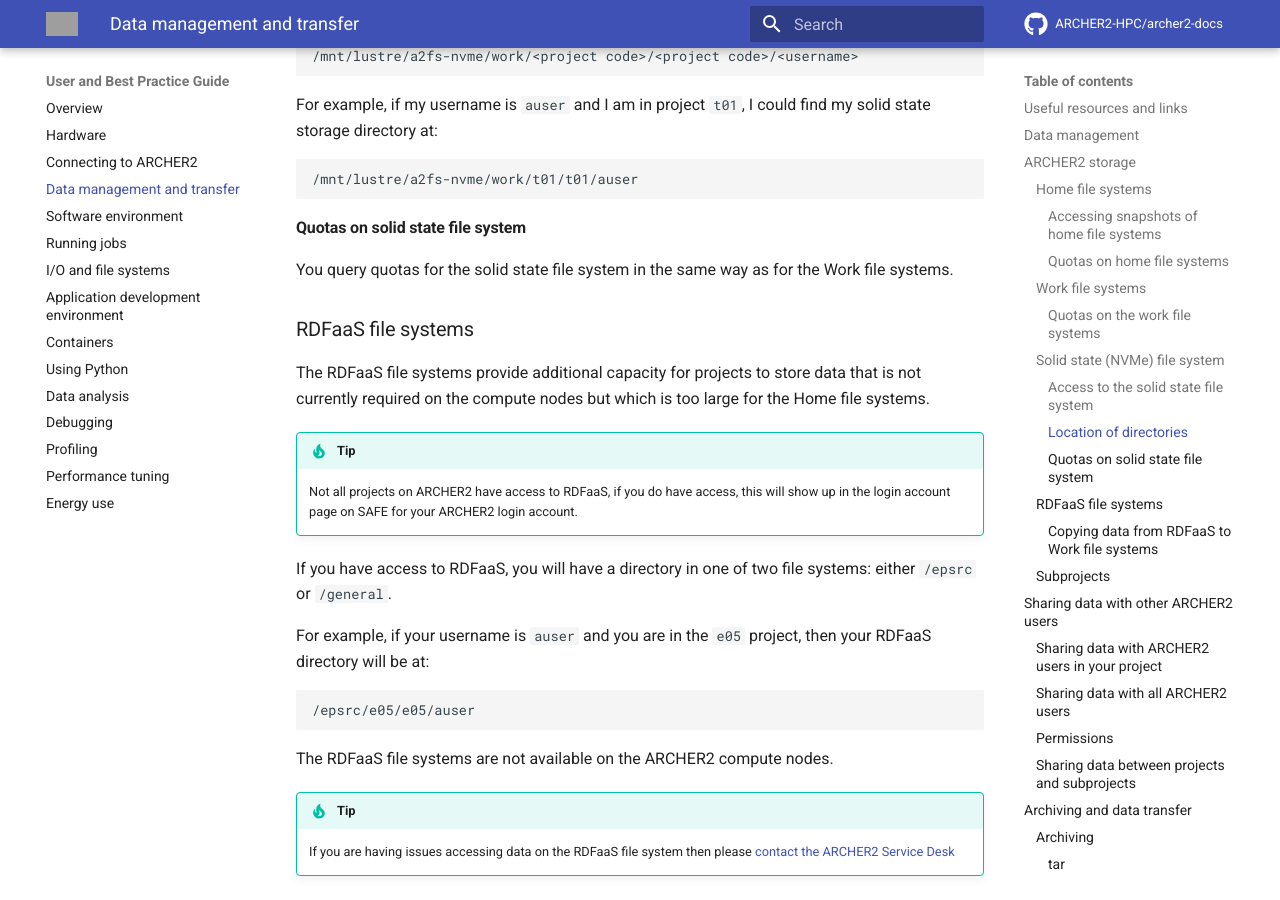
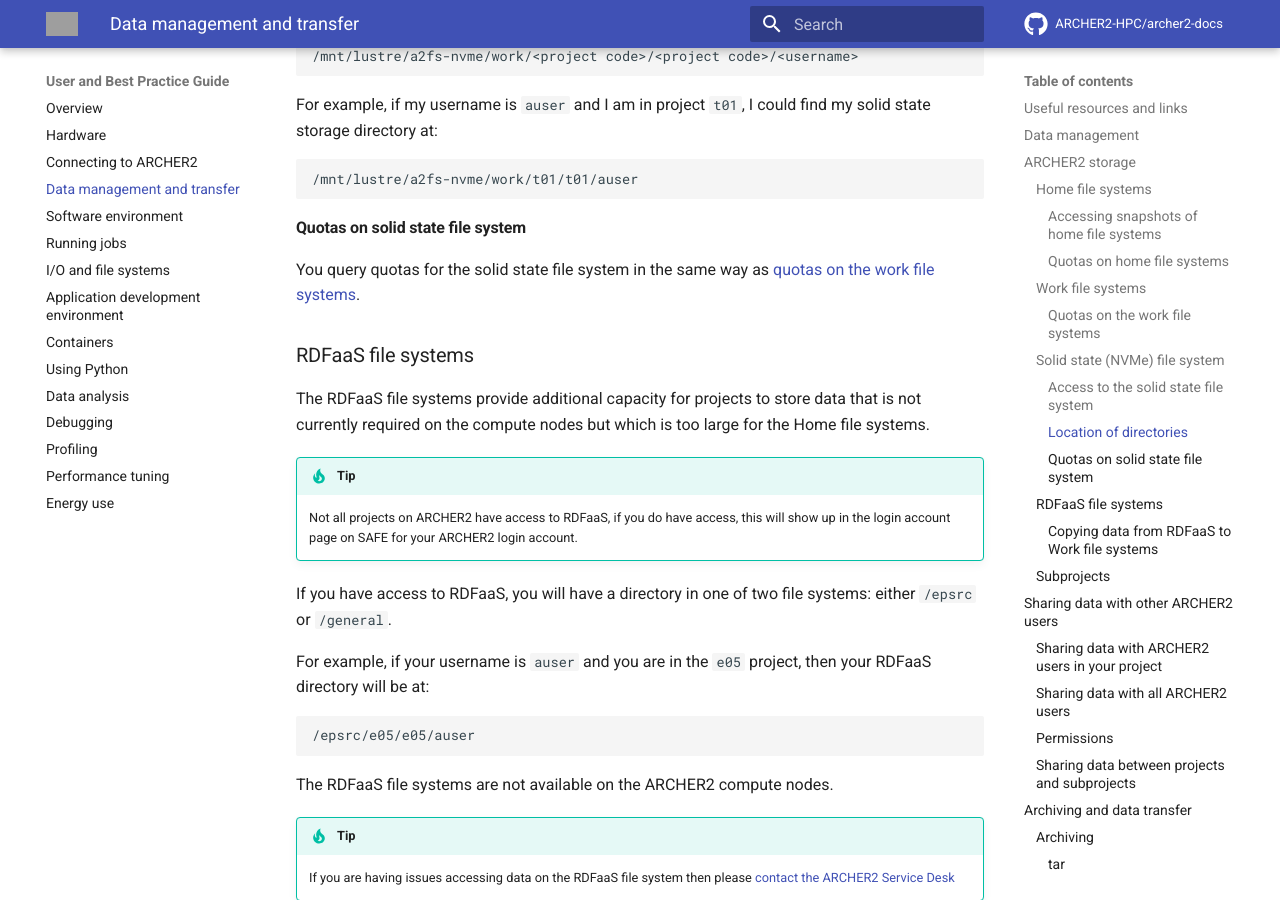
Before and after one commit to ARCHER2-HPC/archer2-docs, an MkDocs documentation site: the page built from docs/user-guide/data.md, in a window 1280 px wide and 900 px high, scrolled down 6469 px. Built offline with MkDocs 1.6.1 and Material for MkDocs 9.7.7, drawn with Linux system fonts in a browser that asks for light colours; comment, search, counter and statistics services are not loaded; grey boxes are pictures that could not be loaded.

Commit message:
Addresses reviewer comments

```diff
--- a/docs/user-guide/data.md
+++ b/docs/user-guide/data.md
@@ -277,8 +277,8 @@
 
 #### Quotas on solid state file system
 
-You query quotas for the solid state file system in the same way as for the Work file
-systems.
+You query quotas for the solid state file system in the same way as
+[quotas on the work file systems](#quotas-on-the-work-file-systems).
 
 ### RDFaaS file systems
 
```
